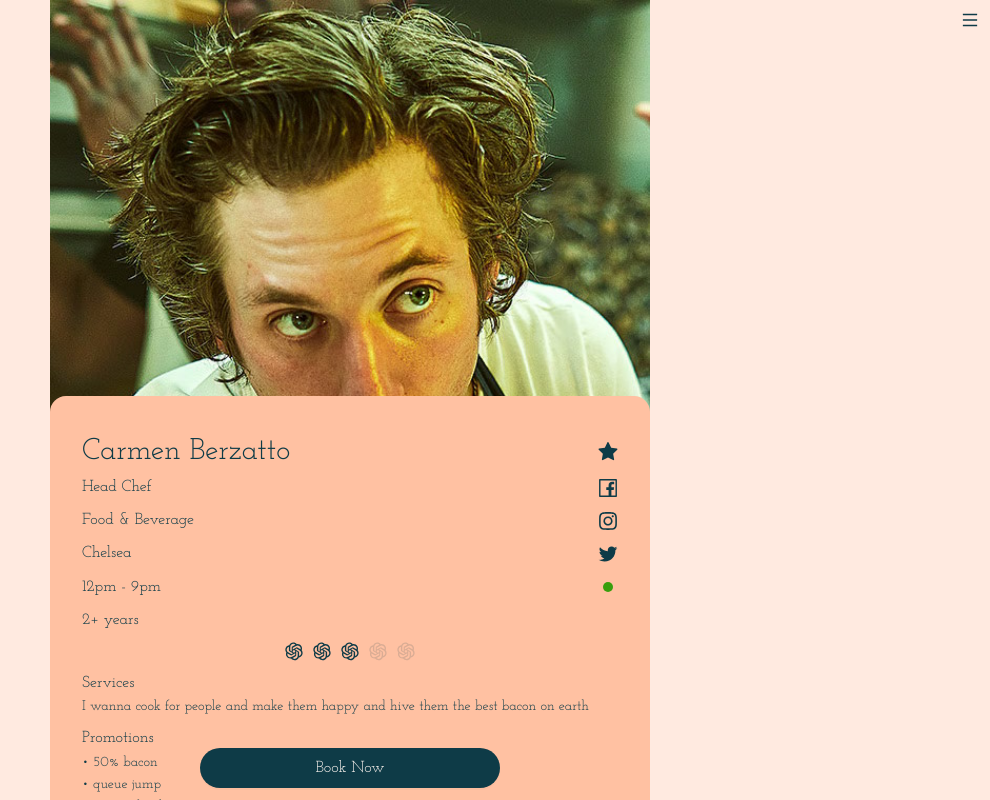
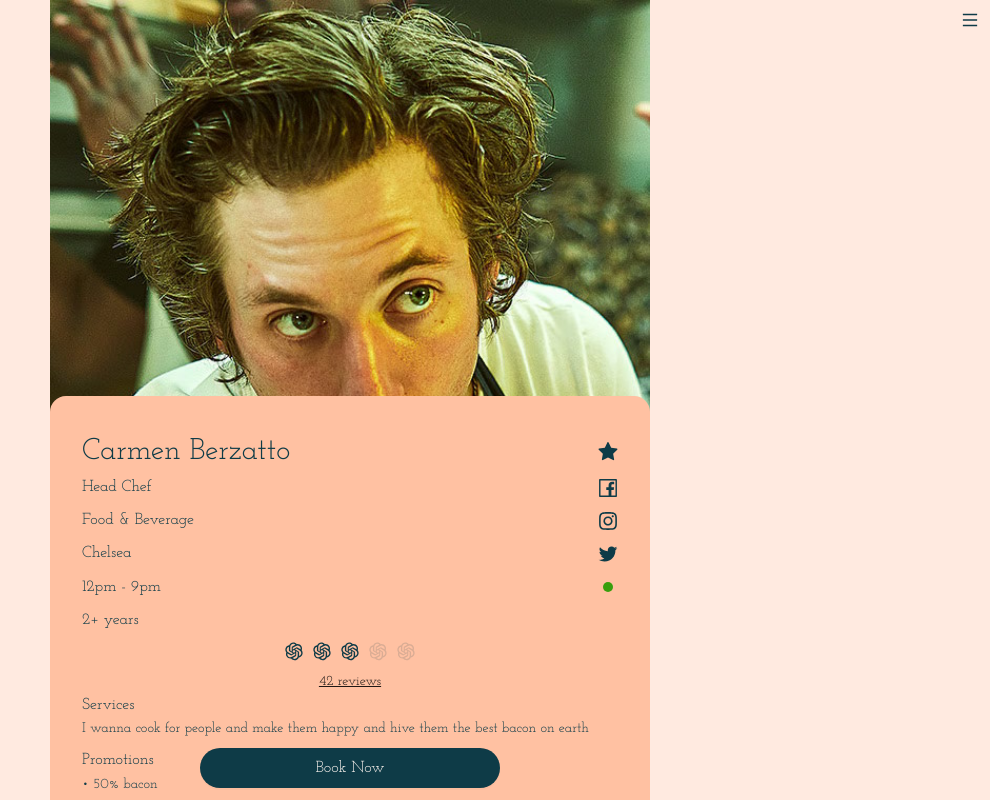
Before and after one commit to soupjake/amici, a React (Vite) app: page /friend/friend1 in a window 1280 px wide. Shown: the whole page, without its empty margins (290-1280 px from the left). Built offline with nearby package versions, Linux system fonts and the light colour scheme.

Commit message:
scroll working

```diff
--- a/src/ui/friend/Friend.css
+++ b/src/ui/friend/Friend.css
@@ -7,19 +7,37 @@
     width: 100%;
 }
 
+.friend-image {
+    position: absolute;
+    top: 0;
+    height: auto;
+    object-fit: cover;
+    width: 100%;
+}
+
+.friend-image-scrolled {
+    top: 1rem;
+    border-radius: 50%;
+    object-fit: cover;
+    width: 20vh;
+    height: 20vh;
+    transition: border-radius 0.2s ease;
+}
+
 .friend-info {
     background-color: var(--main-dark-background);
     padding: 32px;
     padding-bottom: 52px;
     border-top-left-radius: 16px;
     border-top-right-radius: 16px;
-    transition: height 0.1s linear;
+    transition: height 0.2s ease;
     height: 40vh;
     overflow-y: scroll;
+    z-index: 1;
 }
 
 .friend-info-scrolled {
-    height: 60vh;
+    height: calc(80vh - 7.25rem);
 }
 
 .friend-subtext {
@@ -58,15 +76,18 @@
     border: none;
     width: 300px;
     align-self: center;
+    z-index: 2;
 }
 
 .friend-rating {
     color: var(--main-dark);
     align-self: center;
+    opacity: 1;
 }
 
-.friend-rating {
-    opacity: 1;
+.friend-rating-link {
+    text-decoration: underline;
+    cursor: pointer;
 }
 
 .friend-rating .ant-rate-star-zero .ant-rate-star-second {
@@ -102,6 +123,10 @@
     margin-bottom: 16px;
 }
 
+.friend-review-index {
+    text-align: right;
+}
+
 .ant-modal-content,
 .ant-modal-title {
     background-color: var(--main-light-background) !important;
--- a/src/ui/friend/Friend.tsx
+++ b/src/ui/friend/Friend.tsx
@@ -1,12 +1,12 @@
 import './Friend.css'
 
 import { Flex } from 'antd'
-import { UIEvent, useState } from 'react'
+import { UIEvent, useCallback, useState } from 'react'
 import { useParams } from 'react-router-dom'
 
 import { useAppSelector } from '../../hooks/storeHooks'
 import { selectFriendById } from '../../store/selectors/friendSelectors'
-import { getFriendImage } from '../../utils/friendhelper'
+import { FriendImage } from '../shared/FriendImage'
 import { FriendBook } from './FriendBook'
 import { FriendInfo } from './FriendInfo'
 
@@ -16,25 +16,23 @@ export const Friend = () => {
 
     const [scrolled, setScrolled] = useState(false)
 
+    const onScroll = useCallback((event: UIEvent<HTMLDivElement>) => {
+        setScrolled(event.currentTarget.scrollTop > 0)
+    }, [])
+
     if (!friend) {
         return null
     }
 
-    const onScroll = (event: UIEvent<HTMLDivElement>) => {
-        setScrolled(event.currentTarget.scrollTop > 0)
-    }
-
     return (
         <Flex className="friend-container" justify="center">
-            <Flex
-                className="friend-view"
-                vertical
-                justify="flex-end"
-                style={{
-                    background: `url(${getFriendImage(friend.image)})`,
-                    backgroundRepeat: 'no-repeat',
-                    backgroundSize: '100%',
-                }}>
+            <Flex className="friend-view" vertical justify="flex-end">
+                <Flex justify="center">
+                    <FriendImage
+                        className={`friend-view friend-image ${scrolled ? 'friend-image-scrolled' : ''}`}
+                        image={friend.image}
+                    />
+                </Flex>
                 <Flex
                     vertical
                     className={`friend-info ${scrolled ? 'friend-info-scrolled' : ''}`}
--- a/src/ui/friend/FriendBook.tsx
+++ b/src/ui/friend/FriendBook.tsx
@@ -2,24 +2,27 @@ import './Friend.css'
 
 import { Button, Modal } from 'antd'
 import TextArea from 'antd/es/input/TextArea'
-import { ChangeEvent, useState } from 'react'
+import { ChangeEvent, useCallback, useState } from 'react'
 
 export const FriendBook = () => {
     const [openMessage, setOpenMessage] = useState(false)
     const [message, setMessage] = useState('')
 
-    const onClickMessage = () => {
+    const onClickMessage = useCallback(() => {
         setOpenMessage(true)
-    }
+    }, [])
 
-    const onCloseMessage = () => {
+    const onCloseMessage = useCallback(() => {
         setMessage('')
         setOpenMessage(false)
-    }
+    }, [])
 
-    const onChangeMessage = (event: ChangeEvent<HTMLTextAreaElement>) => {
-        setMessage(event.target.value)
-    }
+    const onChangeMessage = useCallback(
+        (event: ChangeEvent<HTMLTextAreaElement>) => {
+            setMessage(event.target.value)
+        },
+        [],
+    )
 
     return (
         <>
--- a/src/ui/friend/FriendGallery.tsx
+++ b/src/ui/friend/FriendGallery.tsx
@@ -1,11 +1,12 @@
 import { Carousel } from 'antd'
+import { useMemo } from 'react'
 
 import gallery1 from '../../assets/gallery1.jpeg'
 import gallery2 from '../../assets/gallery2.jpeg'
 import gallery3 from '../../assets/gallery3.jpeg'
 
 export const FriendGallery = () => {
-    const images = [gallery1, gallery2, gallery3]
+    const images = useMemo(() => [gallery1, gallery2, gallery3], [])
 
     return (
         <Carousel className="friend-gallery" autoplay>
--- a/src/ui/friend/FriendInfo.tsx
+++ b/src/ui/friend/FriendInfo.tsx
@@ -5,6 +5,7 @@ import {
     TwitterOutlined,
 } from '@ant-design/icons'
 import { Flex, Typography } from 'antd'
+import { useCallback } from 'react'
 
 import map from '../../assets/map.jpg'
 import { Friend } from '../../types/friend'
@@ -21,9 +22,12 @@ type Props = {
 export const FriendInfo = (props: Props) => {
     const { friend } = props
 
-    const onClickSocial = (url: string) => () => {
-        window.open(url, '_blank', 'noopener,noreferrer')
-    }
+    const onClickSocial = useCallback(
+        (url: string) => () => {
+            window.open(url, '_blank', 'noopener,noreferrer')
+        },
+        [],
+    )
 
     return (
         <>
--- a/src/ui/friend/FriendReviews.tsx
+++ b/src/ui/friend/FriendReviews.tsx
@@ -1,6 +1,6 @@
 import { OpenAIOutlined } from '@ant-design/icons'
 import { Flex, Modal, Rate, Typography } from 'antd'
-import { useMemo, useState } from 'react'
+import { useCallback, useMemo, useState } from 'react'
 
 const { Text } = Typography
 
@@ -31,36 +31,46 @@ export const FriendReviews = (props: Props) => {
         [],
     )
 
-    const onClick = () => {
+    const onClick = useCallback(() => {
         setShow(true)
-    }
+    }, [])
 
-    const onCancel = () => {
+    const onCancel = useCallback(() => {
         setShow(false)
-    }
+    }, [])
+
+    const renderReviews = useMemo(
+        () =>
+            reviews.map((review, index) => (
+                <Flex vertical>
+                    <Rate
+                        disabled
+                        value={review.rating}
+                        className="friend-rating friend-review"
+                        character={<OpenAIOutlined />}
+                    />
+                    <Text>{review.review}</Text>
+                    <Text className="friend-review-index">{`${index + 1} out of 42`}</Text>
+                </Flex>
+            )),
+        [reviews],
+    )
 
     return (
         <>
-            <Flex justify="center" onClick={onClick}>
+            <Flex vertical justify="center" align="center">
                 <Rate
                     disabled
                     value={rating}
                     className="friend-rating friend-info-mb"
                     character={<OpenAIOutlined />}
                 />
+                <Text className="friend-rating-link" onClick={onClick}>
+                    42 reviews
+                </Text>
             </Flex>
             <Modal title="Reviews" open={show} footer={[]} onCancel={onCancel}>
-                {reviews.map((review) => (
-                    <Flex vertical>
-                        <Rate
-                            disabled
-                            value={review.rating}
-                            className="friend-rating friend-review"
-                            character={<OpenAIOutlined />}
-                        />
-                        <Text>{review.review}</Text>
-                    </Flex>
-                ))}
+                {renderReviews}
             </Modal>
         </>
     )
--- a/src/ui/nav/DrawerNav.tsx
+++ b/src/ui/nav/DrawerNav.tsx
@@ -7,7 +7,7 @@ import {
     StarOutlined,
 } from '@ant-design/icons'
 import { Drawer, Flex, Typography } from 'antd'
-import { useState } from 'react'
+import { useCallback, useState } from 'react'
 import { Link } from 'react-router-dom'
 
 const { Text } = Typography
@@ -15,13 +15,13 @@ const { Text } = Typography
 export const DrawerNav = () => {
     const [open, setOpen] = useState(false)
 
-    const onOpen = () => {
+    const onOpen = useCallback(() => {
         setOpen(true)
-    }
+    }, [])
 
-    const onClose = () => {
+    const onClose = useCallback(() => {
         setOpen(false)
-    }
+    }, [])
 
     return (
         <div className="drawer-nav-container">
--- a/src/ui/search/Search.tsx
+++ b/src/ui/search/Search.tsx
@@ -3,7 +3,7 @@ import './Search.css'
 import { OpenAIOutlined } from '@ant-design/icons'
 import { AutoComplete, Flex, Typography } from 'antd'
 import { DefaultOptionType } from 'antd/es/select'
-import { useEffect, useState } from 'react'
+import { useCallback, useEffect, useState } from 'react'
 import { useNavigate } from 'react-router-dom'
 
 import { useAppSelector } from '../../hooks/storeHooks'
@@ -24,7 +24,8 @@ export const Search = () => {
         }
     }, [friends])
 
-    const onSearch = (value: string) => {
+    const onSearch = useCallback(
+        (value: string) => {
             setOptions(() => {
                 if (value) {
                     return mapFriendsToOptions(
@@ -42,11 +43,16 @@ export const Search = () => {
 
                 return mapFriendsToOptions(friends)
             })
-    }
+        },
+        [friends],
+    )
 
-    const onSelect = (friendId: string) => {
+    const onSelect = useCallback(
+        (friendId: string) => {
             navigate(`/friend/${friendId}`)
-    }
+        },
+        [navigate],
+    )
 
     return (
         <Flex className="search-container" align="start" justify="center">
--- /dev/null
+++ b/src/ui/shared/FriendImage.tsx
@@ -0,0 +1,24 @@
+import carmen from '../../assets/carmen.jpg'
+import cus from '../../assets/cus.jpg'
+import sydney from '../../assets/sydney.jpg'
+
+type Props = {
+    className?: string
+    image: string
+}
+
+export const FriendImage = (props: Props) => {
+    const { className, image } = props
+
+    let imageSrc = carmen
+
+    if (image === 'cus') {
+        imageSrc = cus
+    }
+
+    if (image === 'sydney') {
+        imageSrc = sydney
+    }
+
+    return <img className={className} src={imageSrc} />
+}
--- a/src/utils/friendhelper.ts
+++ b/src/utils/friendhelper.ts
@@ -1,6 +1,3 @@
-import carmen from '../assets/carmen.jpg'
-import cus from '../assets/cus.jpg'
-import sydney from '../assets/sydney.jpg'
 import { Friend } from '../types/friend'
 
 export const mapFriendsToOptions = (friends: Friend[]) =>
@@ -8,17 +5,3 @@ export const mapFriendsToOptions = (friends: Friend[]) =>
         value: friend.id,
         label: `${friend.name} - ${friend.jobtitle}`,
     }))
-
-export const getFriendImage = (image: string) => {
-    let imageSrc = carmen
-
-    if (image === 'cus') {
-        imageSrc = cus
-    }
-
-    if (image === 'sydney') {
-        imageSrc = sydney
-    }
-
-    return imageSrc
-}
```
Also changed, not shown: src/ui/favourites/Favourites.tsx (+24 -9 lines). Lines whose indentation alone changed are shown as unchanged.
